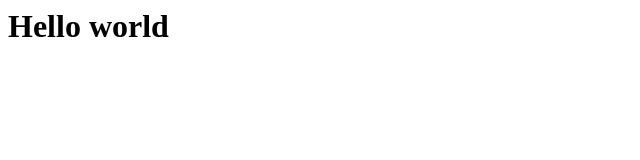
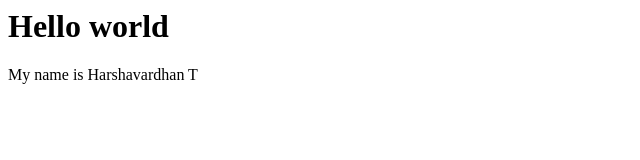
Before and after one commit to SundaramoorthyAnandh/demo-branch, a plain HTML site: page index.html in a window 1280 px wide. Shown: the whole page, without its empty margins (0-640 px from the left). Drawn offline with Linux system fonts and the light colour scheme.

Commit message:
Added my name in p tag in index.html file

```diff
--- a/index.html
+++ b/index.html
@@ -1,4 +1,4 @@
 <html>
 <h1>Hello world</h1>
-
+<p> My name is Harshavardhan T </p>
 </html>
```
